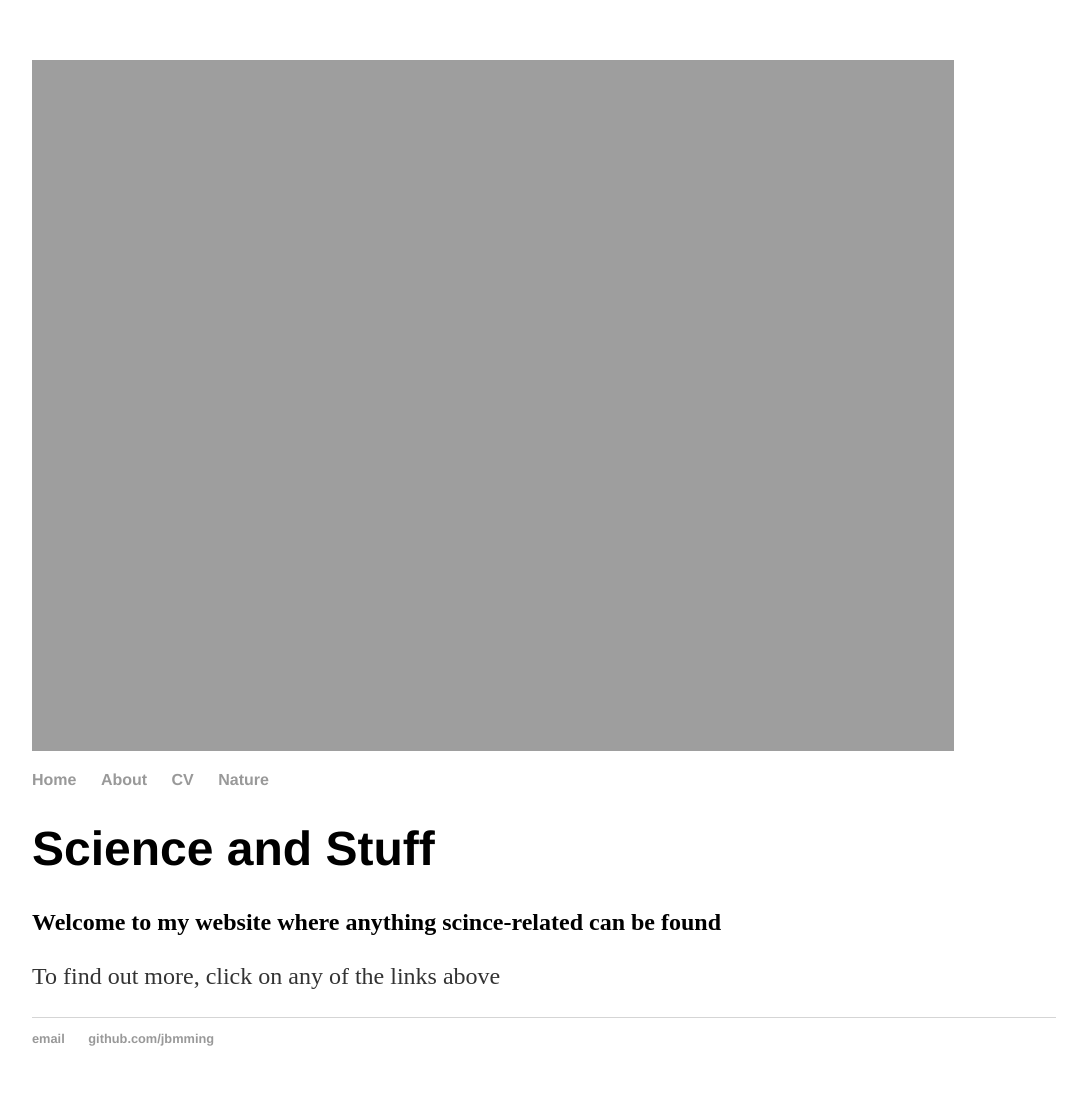
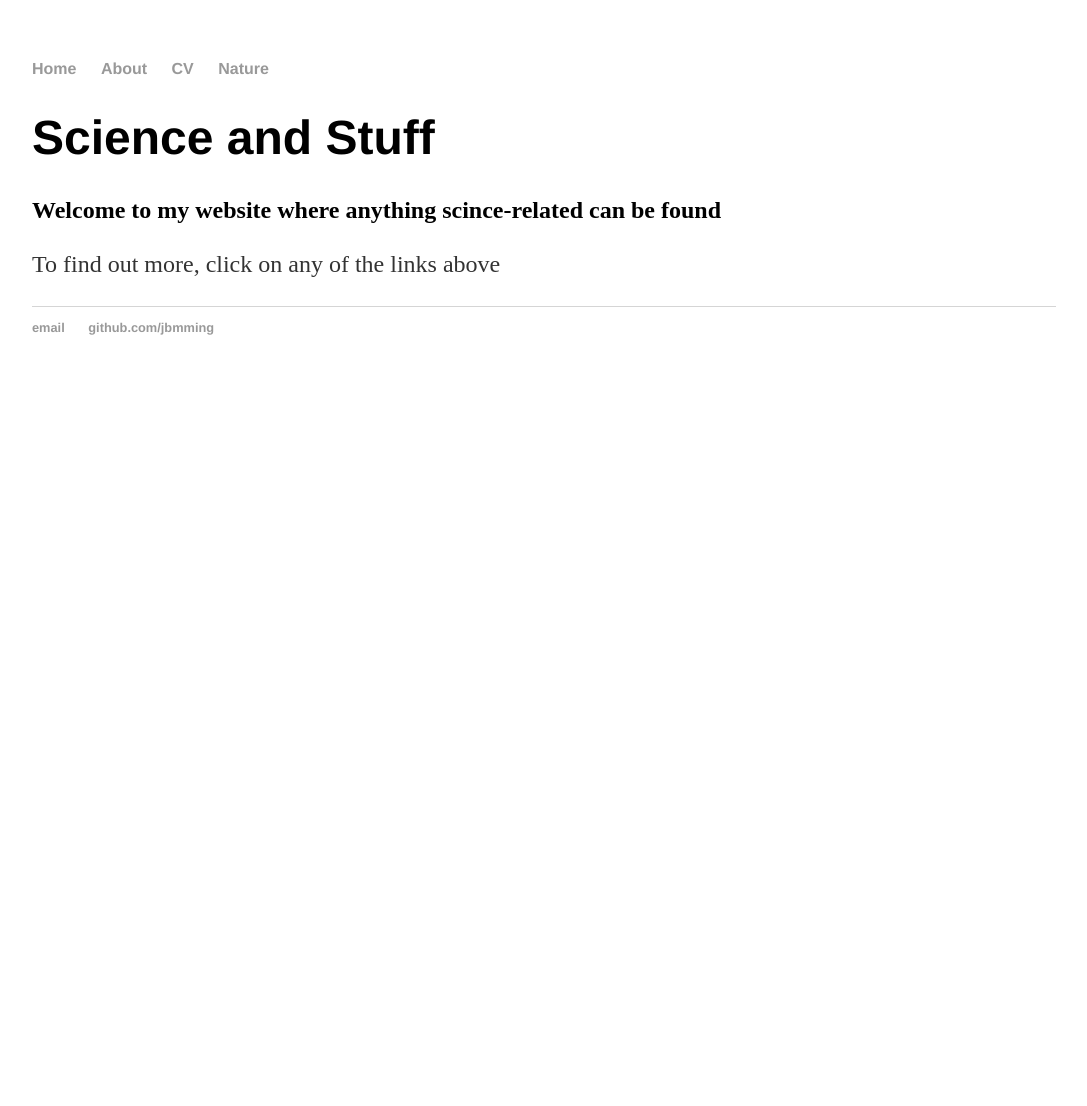
Before and after one commit to JBProgramming/JBProgramming.github.io, a Jekyll site: the page built from index.html, in a window 1280 px wide. Shown: the whole page, without its empty margins (96-1183 px from the left). Built offline with Jekyll 4.4.1, drawn with Linux system fonts in a browser that asks for light colours; after the commit the page ends 900 px from its top, so only the background shows below that.

Commit message:
Update default.html

```diff
--- a/_layouts/default.html
+++ b/_layouts/default.html
@@ -6,7 +6,6 @@
 			<link rel="stylesheet" type="text/css" href="/css/main.css">
 		</head>
 		<body>
-			<img src="https://jbprogramming.github.io/images/header_1.docx" width = 90%>
 			<nav>
 	    		<ul>
 	        		<li><a href="/">Home</a></li>
```
